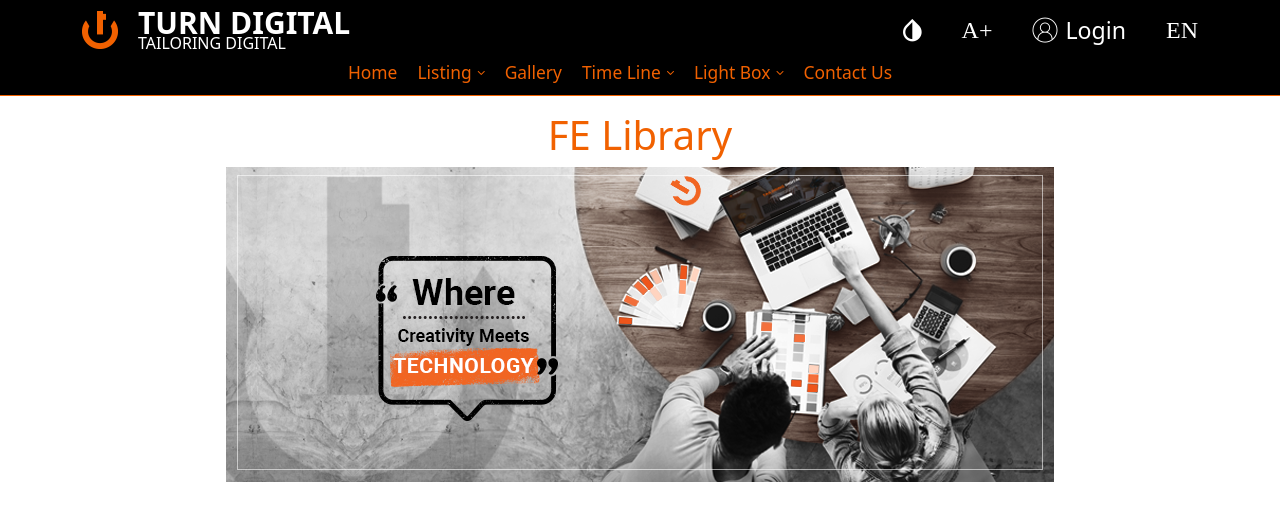
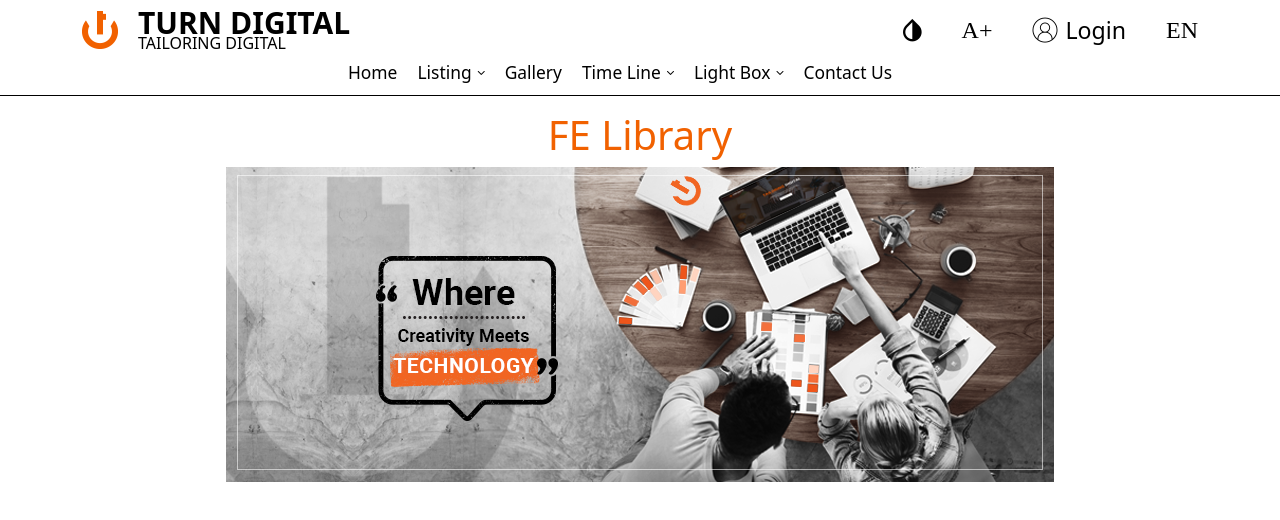
Before and after one commit to Randa-Elkhashen/awkaf-starter-kit, a Vue app: page / in a window 1280 px wide. Shown: the top 520 px of the page. Built offline with nearby package versions, Linux system fonts and the light colour scheme.

Commit message:
update header themes colors

```diff
--- a/src/modules/global/components/TD_Header/header.scss
+++ b/src/modules/global/components/TD_Header/header.scss
@@ -19,17 +19,18 @@
 }
 /*define custom colors for headers*/
 .header{
-    --header-color: #F16100;
-    --header-bg: black;
-    --header-logo-color: white;
-    --header-links: white;
+    --header-color: black;
+    --header-bg: white;
+    --header-logo-color: black;
+    --header-links: black;
 }
 .invert-color{
     .header{
-        --header-color: black;
-        --header-bg: white;
-        --header-logo-color: black;
-        --header-links: black;
+        --header-color: #F16100;
+        --header-bg: black;
+        --header-logo-color: white;
+        --header-links: white;
+
     }
 }
 /*define custom colors for headers*/
```
